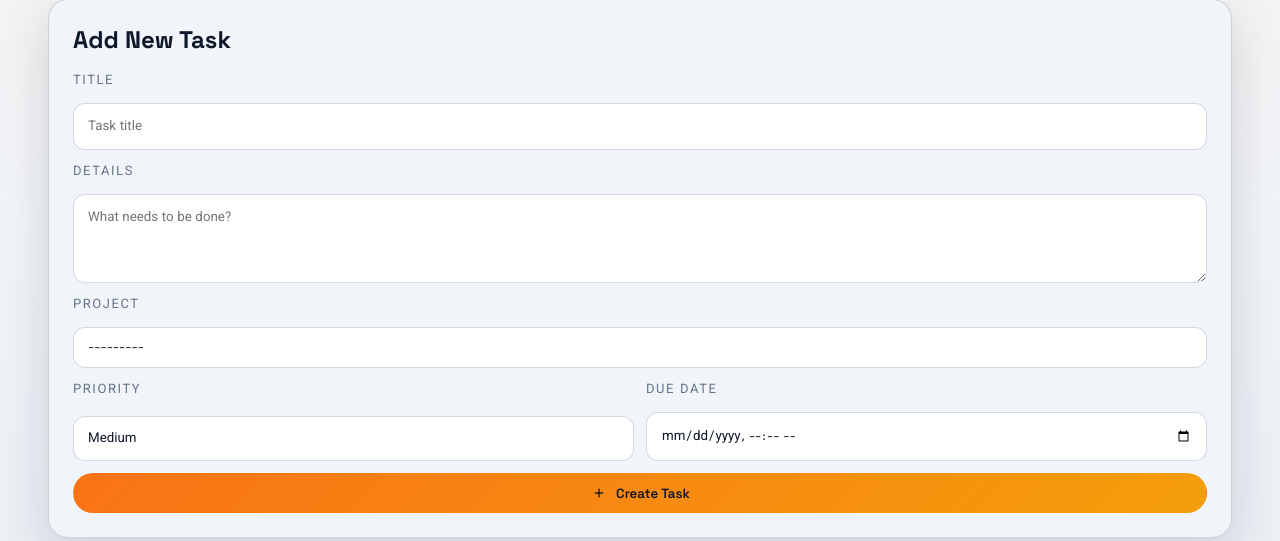
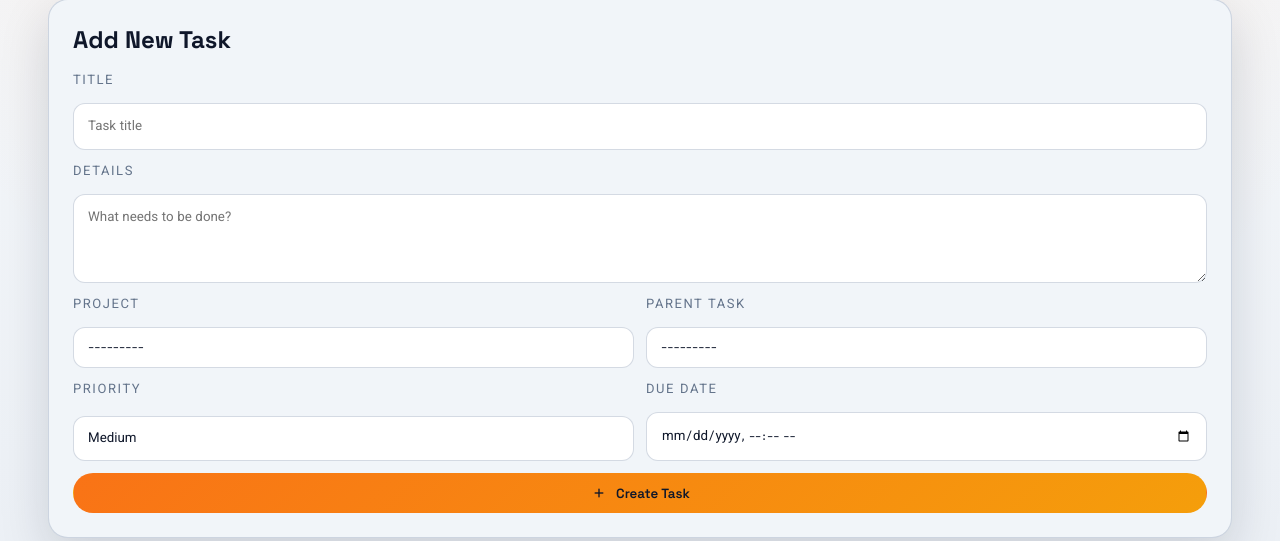
Before and after one commit to Dark6273/datasheet-manager, a Django app: page /todo/ in a window 1280 px wide. Shown: the part 273-814 px from the top of the page. Run offline with Django 5.2, Linux system fonts and the light colour scheme; data that the repository does not hold is empty; some libraries are stand-ins or nearby versions.

Commit message:
feat(todo): add parent/subtask support and update task details UI
- Add self-referential parent field and migrations for subtasks
- Extend todo form and admin to handle parent relations
- Optimize todo queries to include parent/subtask relations
- Show parent/subtask details in task modal
- Align project/parent display and form fields for cleaner layout

```diff
--- a/timer/static/css/app.css
+++ b/timer/static/css/app.css
@@ -604,6 +604,8 @@ textarea {
 .task__project {
   display: flex;
   gap: 8px;
+  align-items: center;
+  flex-wrap: wrap;
 }
 
 .task__actions {
@@ -738,6 +740,8 @@ textarea {
 .task-detail__value {
   color: var(--text-strong);
   font-weight: 500;
+  white-space: pre-wrap;
+  word-break: break-word;
 }
 
 .lane__header {
--- a/timer/templates/base.html
+++ b/timer/templates/base.html
@@ -54,16 +54,22 @@
             modal.setAttribute("aria-hidden", "false");
             const title = taskCard.getAttribute("data-task-title") || "—";
             const project = taskCard.getAttribute("data-task-project") || "—";
+            const parent = taskCard.getAttribute("data-task-parent") || "—";
+            const subtasks = taskCard.getAttribute("data-task-subtasks") || "—";
             const priority = taskCard.getAttribute("data-task-priority") || "—";
             const details = taskCard.getAttribute("data-task-details") || "—";
             const due = taskCard.getAttribute("data-task-due") || "—";
             const titleEl = document.getElementById("task-detail-title");
             const projectEl = document.getElementById("task-detail-project");
+            const parentEl = document.getElementById("task-detail-parent");
+            const subtasksEl = document.getElementById("task-detail-subtasks");
             const priorityEl = document.getElementById("task-detail-priority");
             const detailsEl = document.getElementById("task-detail-details");
             const dueEl = document.getElementById("task-detail-due");
             if (titleEl) titleEl.textContent = title;
             if (projectEl) projectEl.textContent = project;
+            if (parentEl) parentEl.textContent = parent;
+            if (subtasksEl) subtasksEl.textContent = subtasks;
             if (priorityEl) priorityEl.textContent = priority;
             if (detailsEl) detailsEl.textContent = details;
             if (dueEl) dueEl.textContent = due;
--- a/todo/forms.py
+++ b/todo/forms.py
@@ -13,7 +13,7 @@ class TodoItemForm(forms.ModelForm):
 
     class Meta:
         model = TodoItem
-        fields = ["title", "details", "project", "priority", "due_date"]
+        fields = ["title", "details", "project", "parent", "priority", "due_date"]
         widgets = {
             "details": forms.Textarea(attrs={"rows": 3}),
             "due_date": forms.DateTimeInput(attrs={"type": "datetime-local"}),
@@ -28,6 +28,8 @@ class TodoItemForm(forms.ModelForm):
         self.fields["details"].widget.attrs.setdefault(
             "placeholder", "What needs to be done?"
         )
+        self.fields["parent"].queryset = TodoItem.objects.select_related("project").all()
+        self.fields["parent"].required = False
 
         now = timezone.localtime()
         min_value = now.replace(second=0, microsecond=0)
--- a/todo/models.py
+++ b/todo/models.py
@@ -32,6 +32,13 @@ class TodoItem(models.Model):
         blank=True,
         related_name="todo_items",
     )
+    parent = models.ForeignKey(
+        "self",
+        on_delete=models.SET_NULL,
+        null=True,
+        blank=True,
+        related_name="subtasks",
+    )
     status = models.CharField(
         max_length=10, choices=Status.choices, default=Status.TODO
     )
@@ -55,3 +62,18 @@ class TodoItem(models.Model):
         if not self.due_date:
             return False
         return self.due_date < timezone.localtime()
+
+    @property
+    def parent_title(self) -> str:
+        """Return parent task title for UI."""
+        if not self.parent:
+            return ""
+        return self.parent.title
+
+    @property
+    def subtask_titles(self) -> str:
+        """Return child task titles as a readable string."""
+        children = self.subtasks.all()
+        if not children:
+            return ""
+        return " | ".join(child.title for child in children)
--- a/todo/templates/todo/board.html
+++ b/todo/templates/todo/board.html
@@ -13,14 +13,19 @@
         </div>
       {% endif %}
       {% for item in todo_items %}
-        <article class="task" data-task-title="{{ item.title }}" data-task-project="{{ item.project }}" data-task-priority="{{ item.priority }}" data-task-details="{{ item.details }}" data-task-due="{{ item.due_date|date:'Y-m-d H:i' }}">
+        <article class="task" data-task-title="{{ item.title }}" data-task-project="{{ item.project|default_if_none:'' }}" data-task-parent="{{ item.parent_title }}" data-task-subtasks="{{ item.subtask_titles }}" data-task-priority="{{ item.priority }}" data-task-details="{{ item.details }}" data-task-due="{{ item.due_date|date:'Y-m-d H:i' }}">
           <div class="task__head">
             <div class="task__title">{{ item.title }}</div>
             <span class="chip chip--{{ item.priority }}">{{ item.priority }}</span>
           </div>
-          {% if item.project %}
+          {% if item.project or item.parent %}
             <div class="task__project">
-              <span class="chip chip--project">{{ item.project }}</span>
+              {% if item.project %}
+                <span class="chip chip--project">{{ item.project }}</span>
+              {% endif %}
+              {% if item.parent %}
+                <span class="chip chip--muted">Parent: {{ item.parent.title }}</span>
+              {% endif %}
             </div>
           {% endif %}
           {% if item.details %}<p class="task__details">{{ item.details }}</p>{% endif %}
@@ -66,14 +71,19 @@
         </div>
       {% endif %}
       {% for item in doing_items %}
-        <article class="task task--active" data-task-title="{{ item.title }}" data-task-project="{{ item.project }}" data-task-priority="{{ item.priority }}" data-task-details="{{ item.details }}" data-task-due="{{ item.due_date|date:'Y-m-d H:i' }}">
+        <article class="task task--active" data-task-title="{{ item.title }}" data-task-project="{{ item.project|default_if_none:'' }}" data-task-parent="{{ item.parent_title }}" data-task-subtasks="{{ item.subtask_titles }}" data-task-priority="{{ item.priority }}" data-task-details="{{ item.details }}" data-task-due="{{ item.due_date|date:'Y-m-d H:i' }}">
           <div class="task__head">
             <div class="task__title">{{ item.title }}</div>
             <span class="chip chip--{{ item.priority }}">{{ item.priority }}</span>
           </div>
-          {% if item.project %}
+          {% if item.project or item.parent %}
             <div class="task__project">
-              <span class="chip chip--project">{{ item.project }}</span>
+              {% if item.project %}
+                <span class="chip chip--project">{{ item.project }}</span>
+              {% endif %}
+              {% if item.parent %}
+                <span class="chip chip--muted">Parent: {{ item.parent.title }}</span>
+              {% endif %}
             </div>
           {% endif %}
           {% if item.details %}<p class="task__details">{{ item.details }}</p>{% endif %}
@@ -119,14 +129,19 @@
         </div>
       {% endif %}
       {% for item in done_items %}
-        <article class="task task--done" data-task-title="{{ item.title }}" data-task-project="{{ item.project }}" data-task-priority="{{ item.priority }}" data-task-details="{{ item.details }}" data-task-due="{{ item.due_date|date:'Y-m-d H:i' }}">
+        <article class="task task--done" data-task-title="{{ item.title }}" data-task-project="{{ item.project|default_if_none:'' }}" data-task-parent="{{ item.parent_title }}" data-task-subtasks="{{ item.subtask_titles }}" data-task-priority="{{ item.priority }}" data-task-details="{{ item.details }}" data-task-due="{{ item.due_date|date:'Y-m-d H:i' }}">
           <div class="task__head">
             <div class="task__title">{{ item.title }}</div>
             <span class="chip chip--{{ item.priority }}">{{ item.priority }}</span>
           </div>
-          {% if item.project %}
+          {% if item.project or item.parent %}
             <div class="task__project">
-              <span class="chip chip--project">{{ item.project }}</span>
+              {% if item.project %}
+                <span class="chip chip--project">{{ item.project }}</span>
+              {% endif %}
+              {% if item.parent %}
+                <span class="chip chip--muted">Parent: {{ item.parent.title }}</span>
+              {% endif %}
             </div>
           {% endif %}
           {% if item.details %}<p class="task__details">{{ item.details }}</p>{% endif %}
--- a/todo/templates/todo/list.html
+++ b/todo/templates/todo/list.html
@@ -38,9 +38,15 @@
           <label class="label" for="{{ form.details.id_for_label }}">Details</label>
           {{ form.details }}
         </div>
-        <div class="stack">
-          <label class="label" for="{{ form.project.id_for_label }}">Project</label>
-          {{ form.project }}
+        <div class="field-grid">
+          <div class="stack">
+            <label class="label" for="{{ form.project.id_for_label }}">Project</label>
+            {{ form.project }}
+          </div>
+          <div class="stack">
+            <label class="label" for="{{ form.parent.id_for_label }}">Parent task</label>
+            {{ form.parent }}
+          </div>
         </div>
         <div class="field-grid">
           <div class="stack">
@@ -113,6 +119,14 @@
         <span id="task-detail-project" class="task-detail__value"></span>
       </div>
       <div class="task-detail__row">
+        <span class="label">Parent</span>
+        <span id="task-detail-parent" class="task-detail__value"></span>
+      </div>
+      <div class="task-detail__row task-detail__row--stack">
+        <span class="label">Subtasks</span>
+        <p id="task-detail-subtasks" class="task-detail__value"></p>
+      </div>
+      <div class="task-detail__row">
         <span class="label">Priority</span>
         <span id="task-detail-priority" class="task-detail__value"></span>
       </div>
--- a/todo/views.py
+++ b/todo/views.py
@@ -9,9 +9,18 @@ from .forms import TodoItemForm
 from .models import TodoItem
 
 
+def _todo_queryset():
+    """Return optimized queryset for todo board rendering."""
+    return (
+        TodoItem.objects.select_related("project", "parent")
+        .prefetch_related("subtasks")
+        .all()
+    )
+
+
 def _render_board(request: HttpRequest, queryset=None) -> HttpResponse:
     """Render the todo board fragment."""
-    items = queryset or TodoItem.objects.all()
+    items = queryset or _todo_queryset()
     context = {
         "todo_items": [item for item in items if item.status == TodoItem.Status.TODO],
         "doing_items": [item for item in items if item.status == TodoItem.Status.DOING],
@@ -28,7 +37,7 @@ def todo_list(request: HttpRequest) -> HttpResponse:
             form.save()
             if request.headers.get("HX-Request") == "true":
                 query = request.GET.get("q", "").strip()
-                items = TodoItem.objects.all()
+                items = _todo_queryset()
                 if query:
                     items = items.filter(
                         Q(title__icontains=query)
@@ -41,7 +50,7 @@ def todo_list(request: HttpRequest) -> HttpResponse:
         form = TodoItemForm()
 
     query = request.GET.get("q", "").strip()
-    items = TodoItem.objects.all()
+    items = _todo_queryset()
     if query:
         items = items.filter(
             Q(title__icontains=query)
@@ -63,7 +72,7 @@ def todo_list(request: HttpRequest) -> HttpResponse:
 def todo_search(request: HttpRequest) -> HttpResponse:
     """Return filtered board results for search."""
     query = request.GET.get("q", "").strip()
-    items = TodoItem.objects.all()
+    items = _todo_queryset()
     if query:
         items = items.filter(
             Q(title__icontains=query)
```
Also changed, not shown: todo/admin.py (+13 -4 lines), todo/migrations/0004_add_parent_task.py (added).
